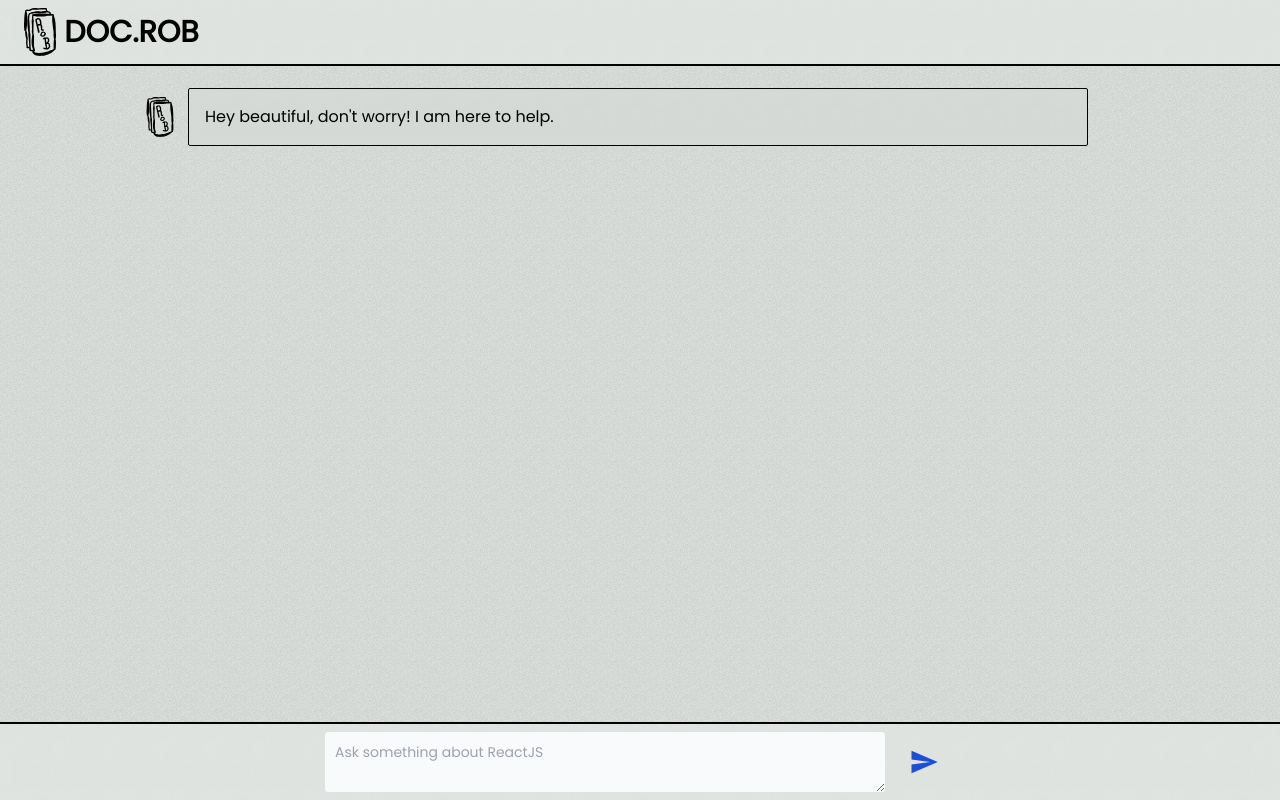
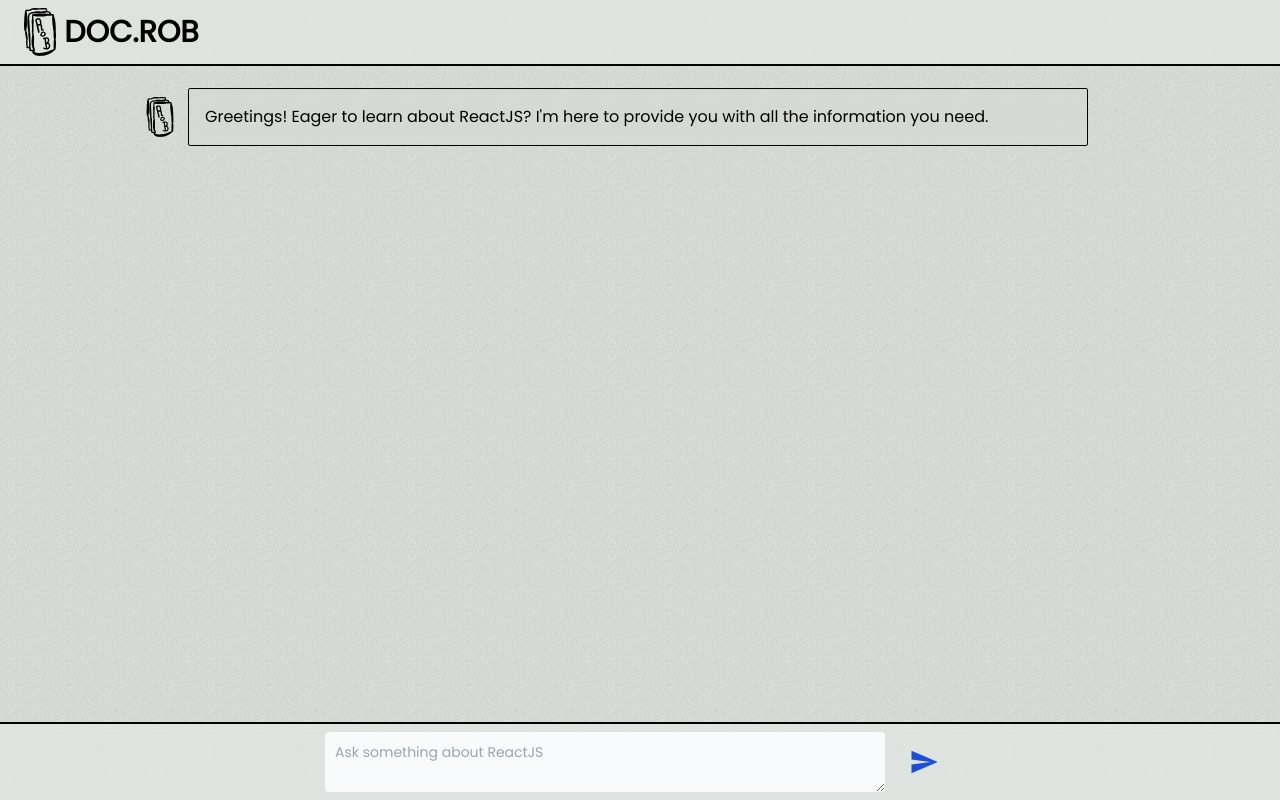
Before and after one commit to philkoerber/docrob, a Next.js app: page / in a window 1280 px wide. Built offline with nearby package versions, Linux system fonts and the light colour scheme.

Commit message:
bot greets with different messages

```diff
--- a/app/useDocrobStore.js
+++ b/app/useDocrobStore.js
@@ -1,4 +1,15 @@
-import {create} from 'zustand';
+import { create } from 'zustand';
+
+const greetings = [
+  "Hello beautiful! What would you like to know about React?",
+  "Hey there! Welcome to the world of ReactJS! What would you like to learn about this awesome library?",
+  "Hi! Excited to explore ReactJS with you! What can I assist you with today?",
+  "Hi, and welcome! Let's discover the wonders of ReactJS together. What do you want to know?",
+  "Hello! Ready to delve into the world of ReactJS? Feel free to ask me anything!",
+  "Greetings! Eager to learn about ReactJS? I'm here to provide you with all the information you need."
+];
+
+const randomGreeting = greetings[Math.floor(Math.random() * greetings.length)];
 
 const generateRandomKey = () => {
   const length = 64;
@@ -11,7 +22,7 @@ const generateRandomKey = () => {
   return result;
 }
 const useDocrobStore = create((set) => ({
-  chatHistory: [{sender: "bot", message: "Hey beautiful, don't worry! I am here to help."}],
+  chatHistory: [{sender: "bot", message: randomGreeting}],
   addMessage: (message) =>
     set((state) => ({
       chatHistory: [...state.chatHistory, { sender: message.sender, message: message.message }],
```
